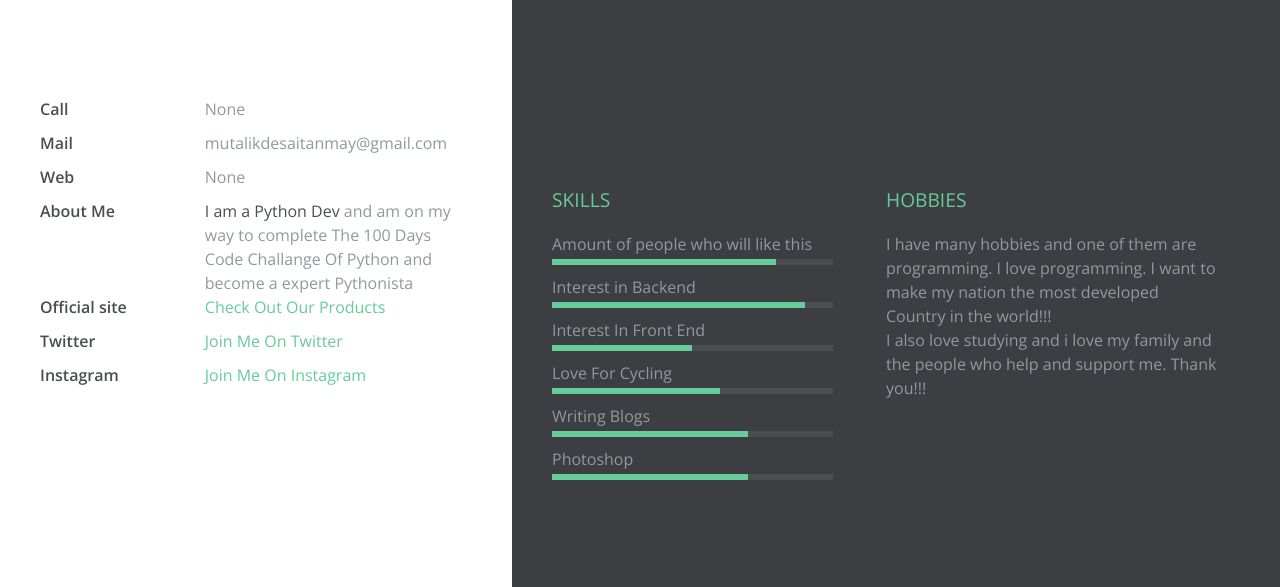
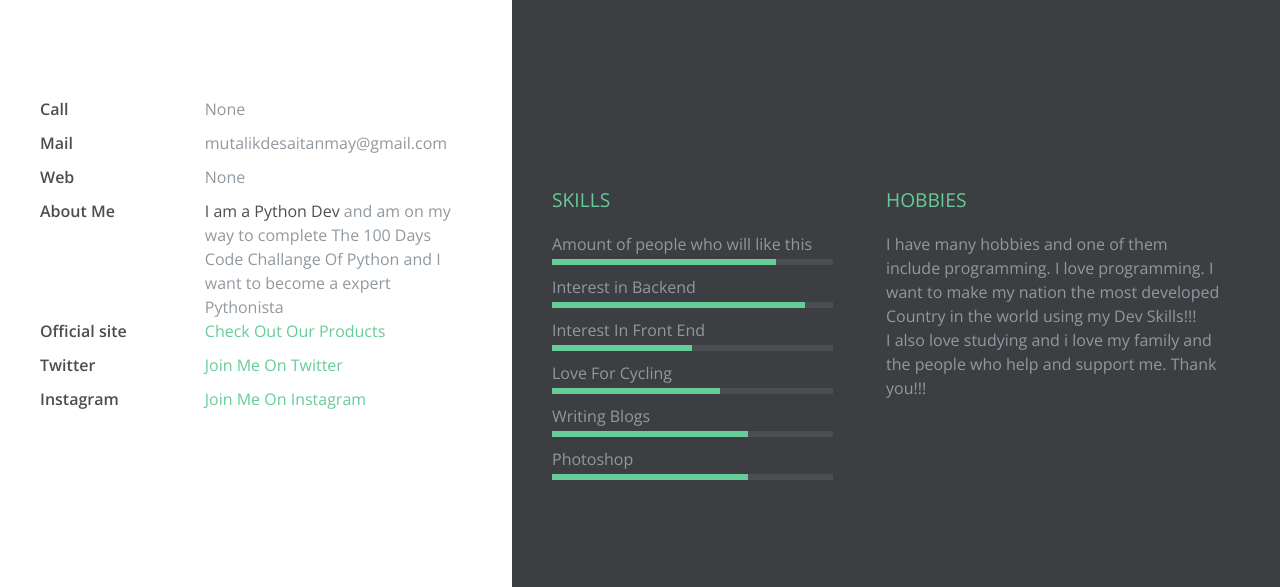
Before and after one commit to Tanmay12123/My-Website, a plain HTML site: page index.html in a window 1280 px wide. Shown: the part 213-800 px from the top of the page. Drawn offline with nearby package versions, Linux system fonts and the light colour scheme.

Commit message:
Update index.html

```diff
--- a/index.html
+++ b/index.html
@@ -66,7 +66,7 @@
         </ul>
       </div>
       <div class="contact-presentation"> <!-- YOUR PRESENTATION RESUME  -->
-        	<p><span class="bold">I am a Python Dev </span>  and am on my way to complete The 100 Days Code Challange Of Python and become a expert Pythonista </p>
+        	<p><span class="bold">I am a Python Dev </span>  and am on my way to complete The 100 Days Code Challange Of Python and I want to become a expert Pythonista </p>
         </div>
       <div class="contact-social clearfix">
       	<ul class="list-titles">
@@ -142,7 +142,7 @@
 
       <div class="section-wrapper clearfix">
         <h3 class="section-title">Hobbies</h3>  <!-- DESCRIPTION OF YOUR HOBBIES -->
-        <p>I have many hobbies and one of them are programming. I love programming. I want to make my nation the most developed Country in the world!!!</p>
+        <p>I have many hobbies and one of them include programming. I love programming. I want to make my nation the most developed Country in the world using my Dev Skills!!!</p>
 
         <p>I also love studying and i love my family and the people who help and support me. Thank you!!!</p>
       </div>
```
